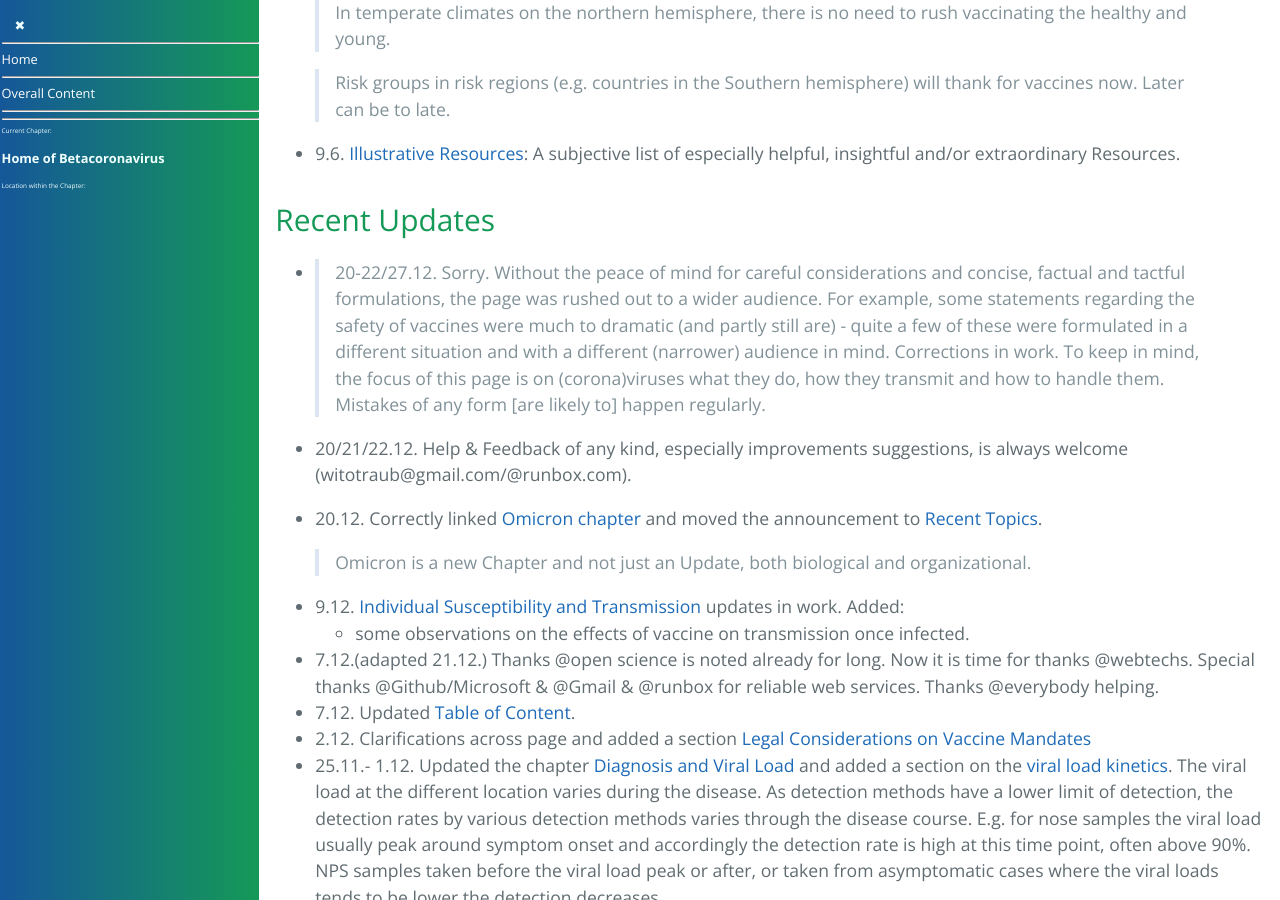
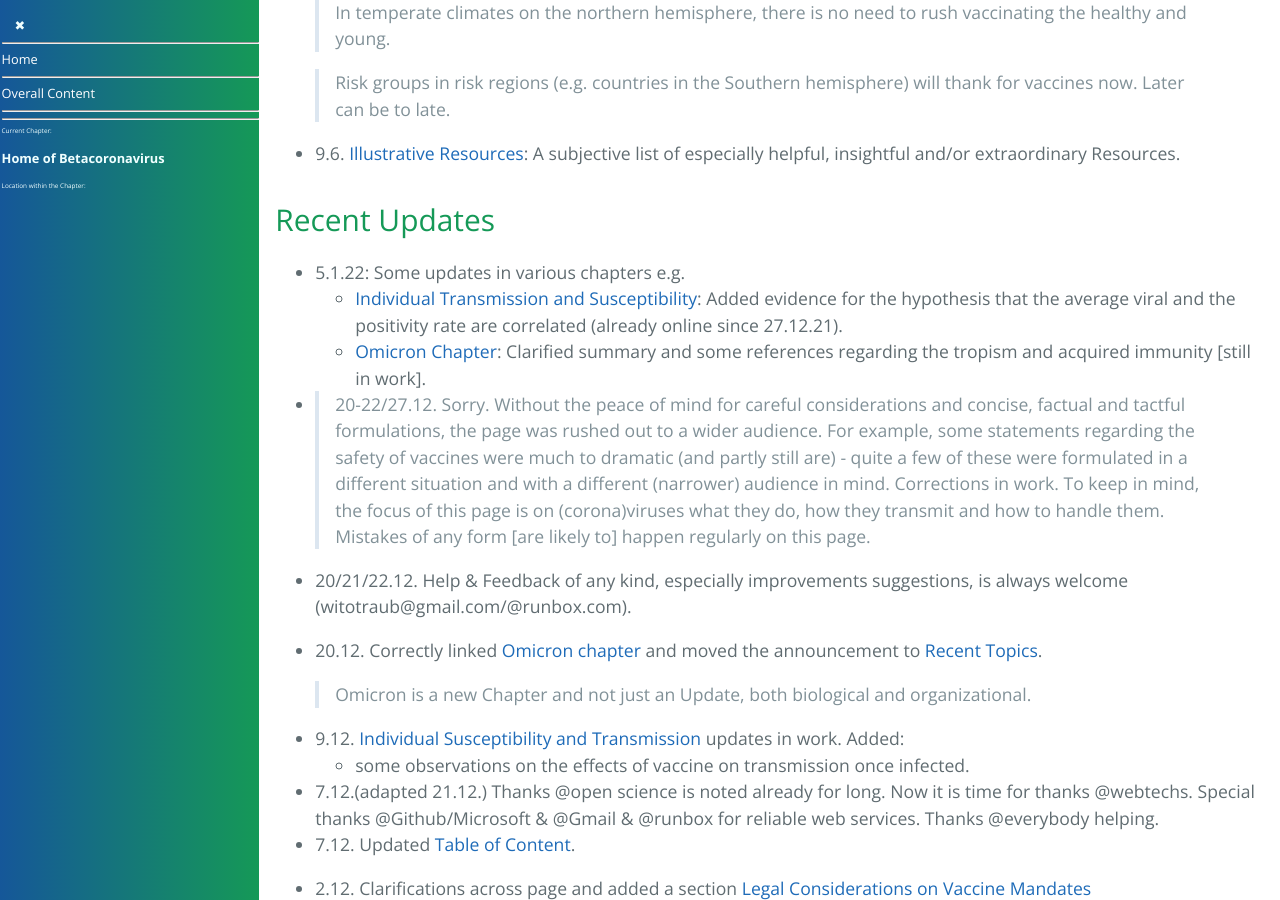
Before and after one commit to forestgrape/coronavirus, a Jekyll site: the page built from index.md, in a window 1280 px wide and 900 px high, scrolled down 2810 px. Built offline with Jekyll 4.4.1, drawn with Linux system fonts in a browser that asks for light colours; our own code applies the rules of GitHub Pages for plain Markdown files.

Commit message:
update section: omicron refs and announced obserations from Israel supporting the viral-load-pos-rate hypothesis

```diff
--- a/index.md
+++ b/index.md
@@ -82,7 +82,11 @@ This section overviews the entire content. The [content section](#content) lists
 
 <!-- 5.12.21: As RNA vaccines turned out they don't tame SARS-CoV-2, from a coronavirus perspective alone one should stop mass vaccination.-->
 
-- > 20-22/27.12. Sorry. Without the peace of mind for careful considerations and concise, factual and tactful formulations, the page was rushed out to a wider audience. For example, some statements regarding the safety of vaccines were much to dramatic (and partly still are) - quite a few of these were formulated in a different situation and with a different (narrower) audience in mind. Corrections in work. To keep in mind, the focus of this page is on (corona)viruses what they do, how they transmit and how to handle them. Mistakes of any form [are likely to] happen regularly.
+- 5.1.22: Some updates in various chapters e.g.
+  - [Individual Transmission and Susceptibility](5_epidemiological/individual_susceptibility_and_transmission.md): Added evidence for the hypothesis that the average viral and the positivity rate are correlated (already online since 27.12.21).
+  - [Omicron Chapter](2_biological/omicron.md): Clarified summary and some references regarding the tropism and acquired immunity [still in work].
+
+- > 20-22/27.12. Sorry. Without the peace of mind for careful considerations and concise, factual and tactful formulations, the page was rushed out to a wider audience. For example, some statements regarding the safety of vaccines were much to dramatic (and partly still are) - quite a few of these were formulated in a different situation and with a different (narrower) audience in mind. Corrections in work. To keep in mind, the focus of this page is on (corona)viruses what they do, how they transmit and how to handle them. Mistakes of any form [are likely to] happen regularly on this page.
 
 - 20/21/22.12. Help & Feedback of any kind, especially improvements suggestions, is always welcome (witotraub@gmail.com/@runbox.com).
 
@@ -96,6 +100,8 @@ This section overviews the entire content. The [content section](#content) lists
 
 - 7.12.(adapted 21.12.) Thanks @open science is noted already for long. Now it is time for thanks @webtechs. Special thanks @Github/Microsoft & @Gmail & @runbox for reliable web services. Thanks @everybody helping.
 - 7.12. Updated [Table of Content](#content).
+
+
 - 2.12. Clarifications across page and added a section [Legal Considerations on Vaccine Mandates](./7_social/individual_measures.md)
 - 25.11.- 1.12. Updated the chapter [Diagnosis and Viral Load](./3_medical/diagnosis_and_viral_load.md) and added a section on the [viral load kinetics](./3_medical/diagnosis_and_viral_load.md#viral-load-kinetics). The viral load at the different location varies during the disease. As detection methods have a lower limit of detection, the detection rates by various detection methods varies through the disease course. E.g. for nose samples the viral load usually peak around symptom onset  and accordingly the detection rate is high at this time point, often above 90%. NPS samples taken before the viral load peak or after, or taken from asymptomatic cases where the viral loads tends to be lower the detection decreases.
 - 27.11.: Restrictions should be nearly no for children, very relaxed teenagers and relaxed for the twenties.
```
